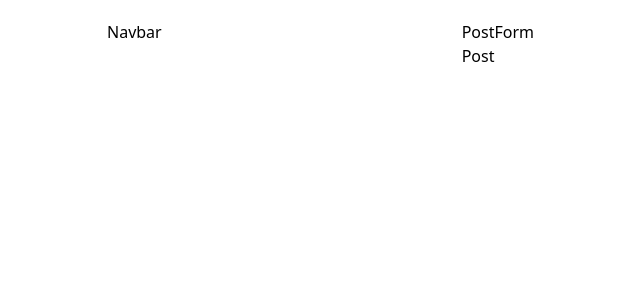
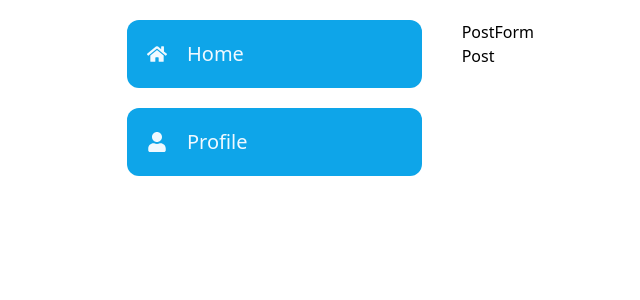
Before and after one commit to doguozcan/pigeon, a React (Vite) app: page / in a window 1280 px wide. Shown: the top 300 px of the page, without its empty margins (21-661 px from the left). Built offline with nearby package versions, Linux system fonts and the light colour scheme.

Commit message:
Initialize implement navbar UI & functionality

```diff
--- a/src/components/Navbar.jsx
+++ b/src/components/Navbar.jsx
@@ -1,4 +1,25 @@
+import { Link } from "react-router-dom"
+import { FaHome } from "react-icons/fa"
+import { FaUser } from "react-icons/fa"
+
 const Navbar = () => {
-  return <div>Navbar</div>
+  return (
+    <div className="flex flex-col gap-5 text-sm sm:text-xl text-sky-50 px-5">
+      <Link
+        to="/"
+        className="flex items-center p-5 gap-5 rounded-xl bg-sky-500 hover:bg-sky-700 active:bg-sky-900 transition duration-300"
+      >
+        <FaHome />
+        Home
+      </Link>
+      <Link
+        to="/profile"
+        className="flex items-center p-5 gap-5 rounded-xl bg-sky-500 hover:bg-sky-700 active:bg-sky-900 transition duration-300"
+      >
+        <FaUser />
+        Profile
+      </Link>
+    </div>
+  )
 }
 export default Navbar
```
